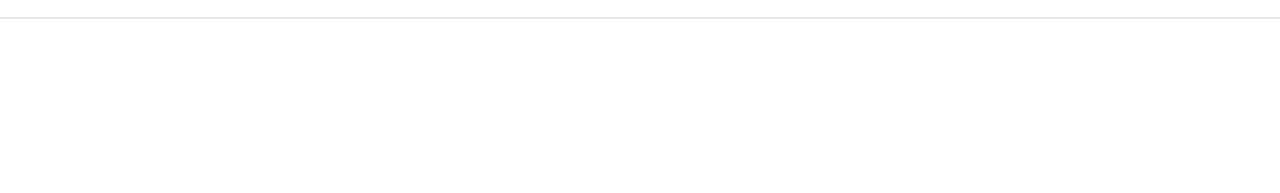
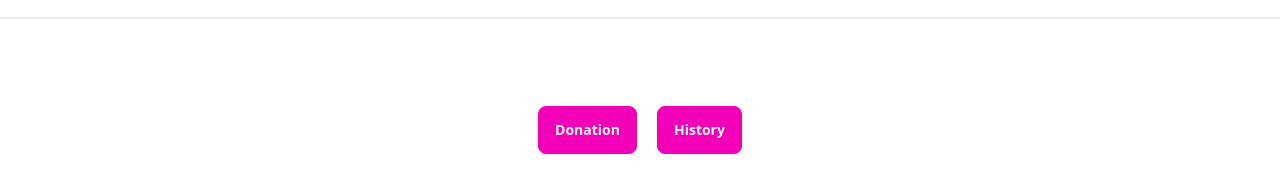
Before and after one commit to rimiruma/Assignment-5, a plain HTML site: page index.html in a window 1280 px wide. Shown: the part 87-280 px from the top of the page. Drawn offline with nearby package versions, Linux system fonts and the light colour scheme.

Commit message:
added donation and history button done

```diff
--- a/index.html
+++ b/index.html
@@ -69,10 +69,10 @@
     </nav>
     <div class="divider"></div>
 <main>
-  <!-- <div class="flex justify-center gap-5 mt-20">
+  <div class="flex justify-center gap-5 mt-20">
     <button class="btn btn-active btn-secondary">Donation</button>
     <button class="btn btn-active btn-secondary">History</button>
-  </div> -->
+  </div>
   <!-- <section class="mt-20 px-5">
     <div class="flex justify-center -mb-5 gap-3">
       <div>
```
